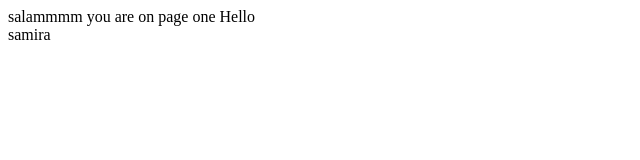
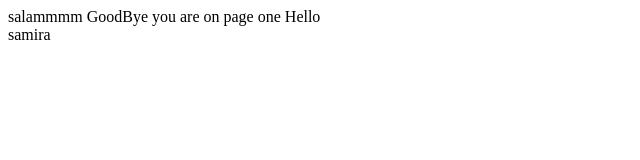
Before and after one commit to fasahat/firstRepository, a plain HTML site: page project/page1.html in a window 1280 px wide. Shown: the whole page, without its empty margins (0-640 px from the left). Drawn offline with Linux system fonts and the light colour scheme.

Commit message:
add goodbye to page1.html

```diff
--- a/project/page1.html
+++ b/project/page1.html
@@ -1,6 +1,6 @@
 <html>
 <body>
-salammmm
+salammmm GoodBye
 you are on page one Hello
 <br> samira
 </body>
```
